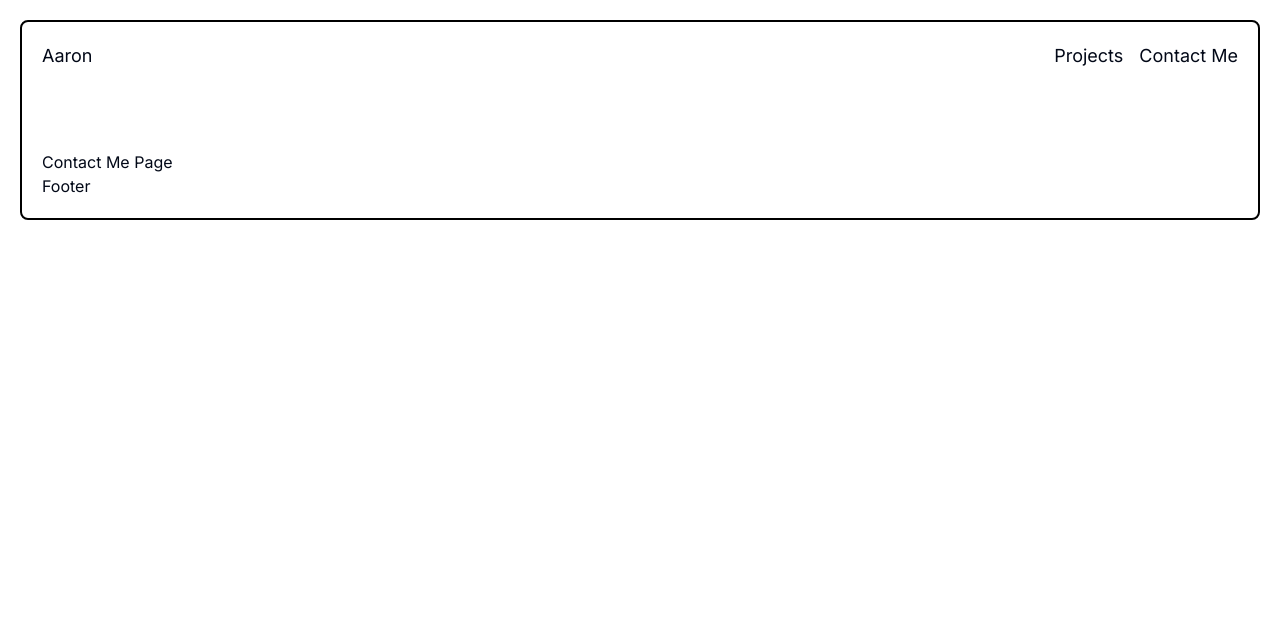
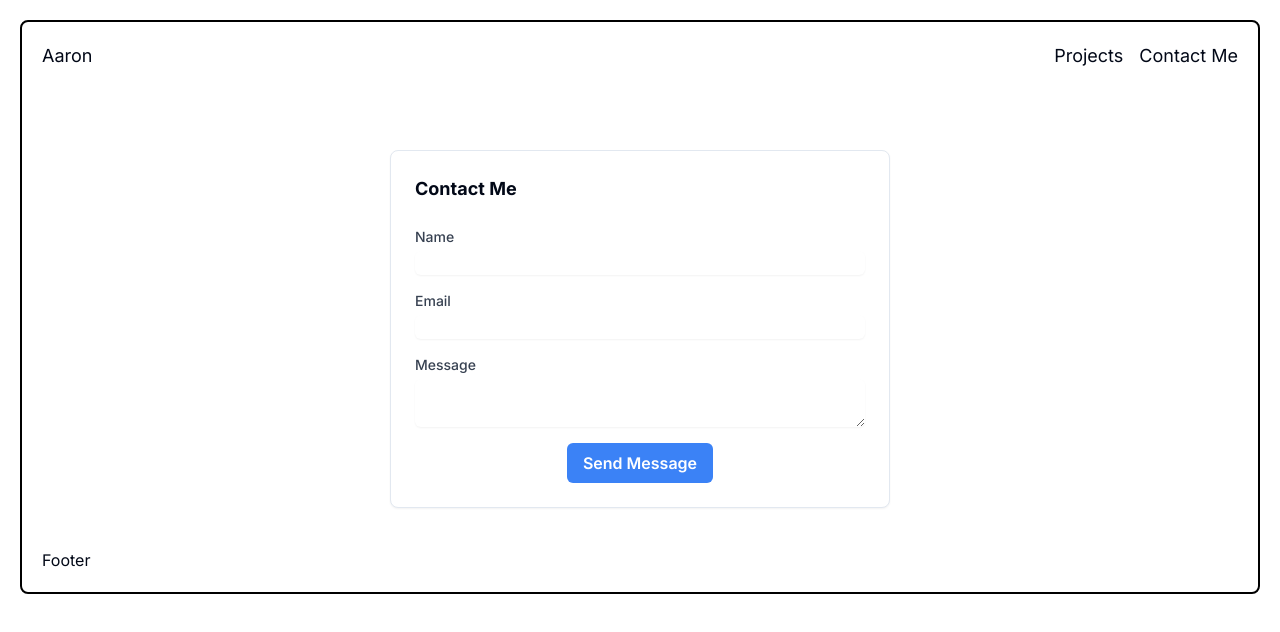
Before and after one commit to aj-et/portfolio_aaron, a Next.js app: page /contactMe in a window 1280 px wide. Shown: the top 632 px of the page. Built offline with nearby package versions, Linux system fonts and the light colour scheme.

Commit message:
can send mail now

```diff
--- a/app/contactMe/page.tsx
+++ b/app/contactMe/page.tsx
@@ -1,8 +1,11 @@
 import React from 'react'
+import Card_Email from '@/components/Card_Email'
 
 const ContactMePage = () => {
   return (
-    <div>Contact Me Page</div>
+    <div>
+      <Card_Email />
+    </div>
   )
 }
 
--- /dev/null
+++ b/components/Card_Email.tsx
@@ -0,0 +1,111 @@
+'use client'
+
+import React, { useState } from 'react';
+import emailjs from '@emailjs/browser';
+import {
+    Card,
+    CardContent,
+    CardHeader
+} from "@/components/ui/card";
+
+const Card_Email = () => {
+    const [formState, setFormState] = useState({
+        name: '',
+        email: '',
+        message: '',
+    });
+
+    const handleChange = (e: React.ChangeEvent<HTMLInputElement | HTMLTextAreaElement>) => {
+        const { name, value } = e.target;
+        setFormState({
+            ...formState,
+            [name]: value,
+        });
+    };
+
+    const handleSubmit = (e: React.FormEvent<HTMLFormElement>) => {
+        e.preventDefault();
+
+        emailjs.send(
+            process.env.NEXT_PUBLIC_EMAIL_JS_SERVICE_ID!,
+            process.env.NEXT_PUBLIC_EMAIL_JS_TEMPLATE_ID!,
+            {
+            from_name: formState.name,
+            to_name: 'Aaron',
+            from_email: formState.email,
+            to_email: process.env.NEXT_PUBLIC_EMAIL,
+            message: formState.message,
+            },
+            process.env.NEXT_PUBLIC_EMAIL_JS_PUBLIC_KEY
+        )
+        .then((result) => {
+            console.log(result.text);
+            setFormState({
+                name: '',
+                email: '',
+                message: '',
+            })
+        }, (error) => {
+            console.log(error.text);
+        });
+    };
+
+    return (
+        <div className='flex justify-center mb-10'>
+            <Card className='flex flex-col xl:w-[500px]'>
+                <CardHeader>
+                    <h2 className="text-lg font-bold">Contact Me</h2>
+                </CardHeader>
+                <CardContent>
+                    <form onSubmit={handleSubmit}>
+                        <div className="mb-4">
+                            <label htmlFor="name" className="block text-sm font-medium text-gray-700">Name</label>
+                            <input
+                                type="text"
+                                id="name"
+                                name="name"
+                                value={formState.name}
+                                onChange={handleChange}
+                                className="mt-1 block w-full border-gray-300 rounded-md shadow-sm focus:border-indigo-500 focus:ring focus:ring-indigo-200 focus:ring-opacity-50"
+                                required
+                            />
+                        </div>
+                        <div className="mb-4">
+                            <label htmlFor="email" className="block text-sm font-medium text-gray-700">Email</label>
+                            <input
+                                type="email"
+                                id="email"
+                                name="email"
+                                value={formState.email}
+                                onChange={handleChange}
+                                className="mt-1 block w-full border-gray-300 rounded-md shadow-sm focus:border-indigo-500 focus:ring focus:ring-indigo-200 focus:ring-opacity-50"
+                                required
+                            />
+                        </div>
+                        <div className="mb-4">
+                            <label htmlFor="message" className="block text-sm font-medium text-gray-700">Message</label>
+                            <textarea
+                                id="message"
+                                name="message"
+                                value={formState.message}
+                                onChange={handleChange}
+                                className="mt-1 block w-full border-gray-300 rounded-md shadow-sm focus:border-indigo-500 focus:ring focus:ring-indigo-200 focus:ring-opacity-50"
+                                required
+                            />
+                        </div>
+                        <div className="flex justify-center">
+                            <button
+                                type="submit"
+                                className="px-4 py-2 font-semibold text-white bg-blue-500 rounded-md hover:bg-blue-600 focus:outline-none focus:ring focus:ring-blue-300"
+                            >
+                                Send Message
+                            </button>
+                        </div>
+                    </form>
+                </CardContent>
+            </Card>
+        </div>
+    )
+}
+
+export default Card_Email;
--- a/package.json
+++ b/package.json
@@ -12,6 +12,7 @@
     "studio": "drizzle-kit studio"
   },
   "dependencies": {
+    "@emailjs/browser": "^4.3.3",
     "@neondatabase/serverless": "^0.9.3",
     "@next/env": "^14.2.4",
     "@uploadthing/react": "^6.6.0",
```
Also changed, not shown: 1 other file (tests, documents, lock files or other folders).
